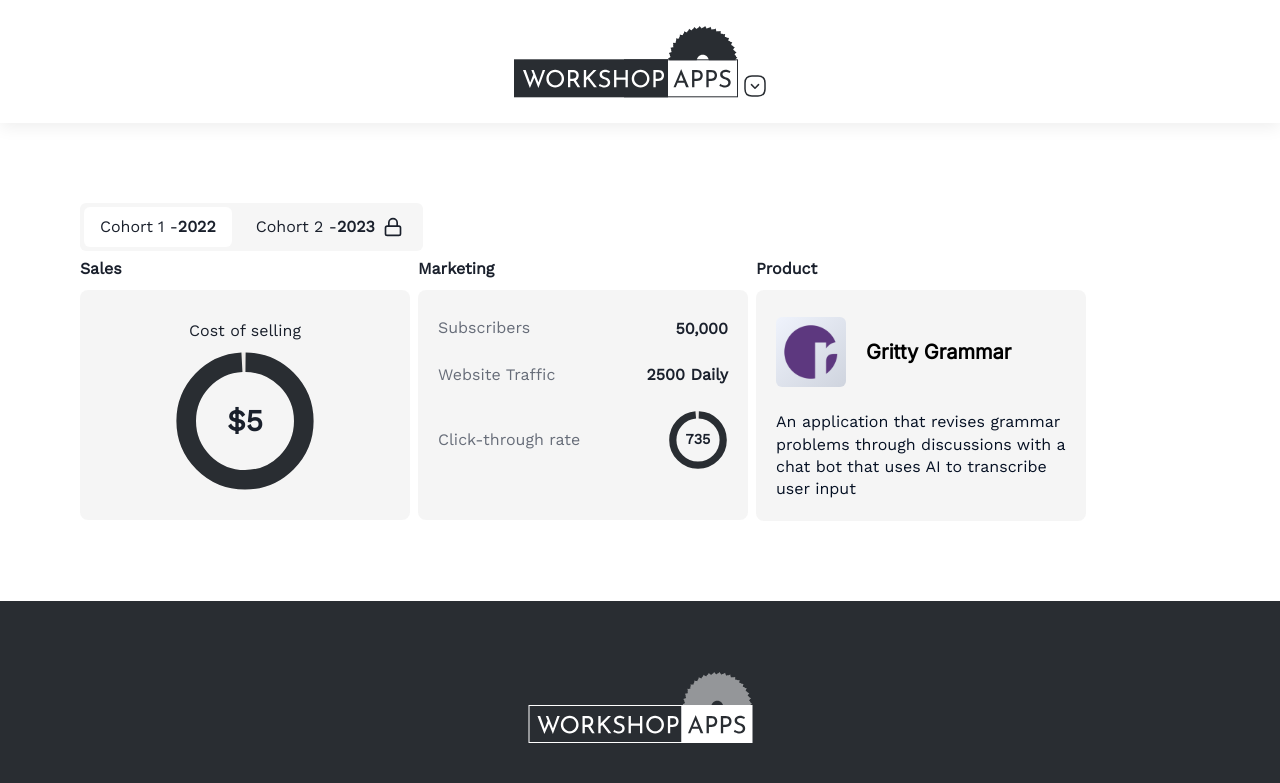
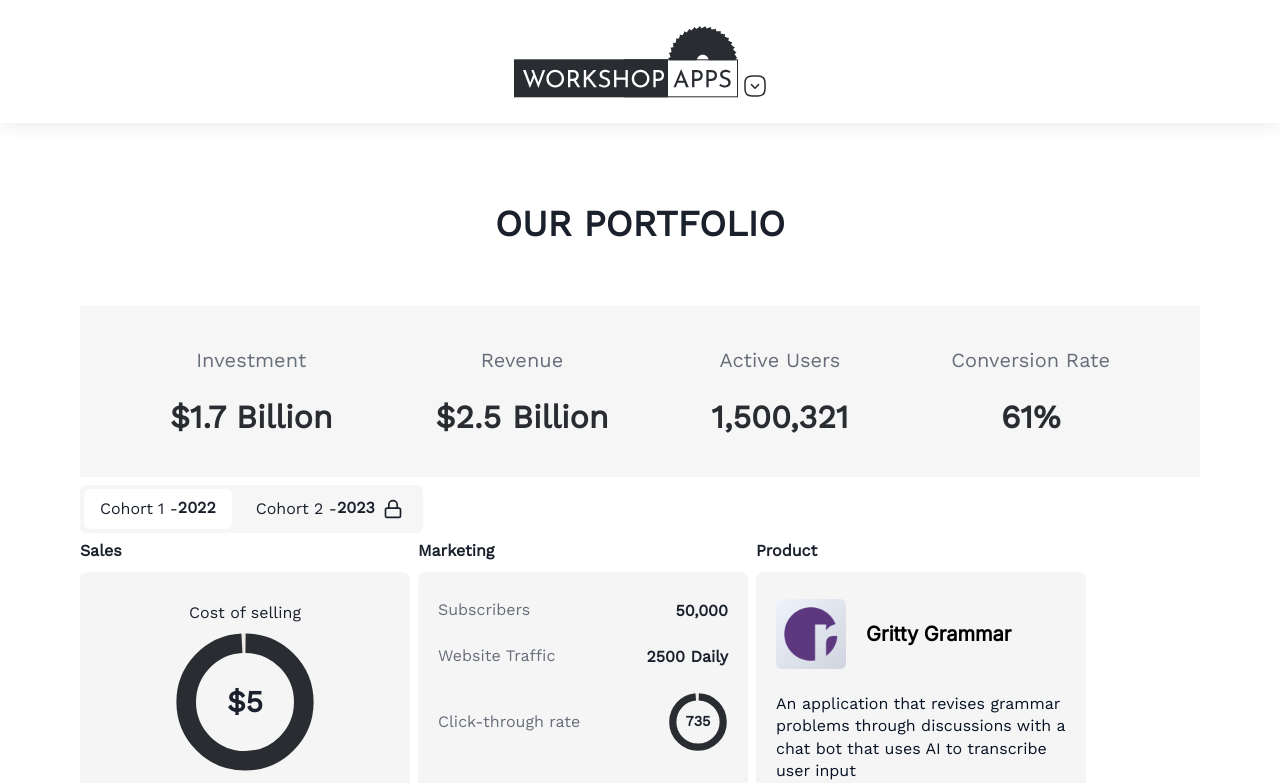
Before and after one commit to workshopapps/workshopapps-portfolio, a Next.js app in the folder frontend/: page /dashboard in a window 1280 px wide. Shown: the top 783 px of the page. Built offline with nearby package versions, Linux system fonts and the light colour scheme.

Commit message:
chore: finished the header section

```diff
--- a/frontend/components/dashboard-header/index.jsx
+++ b/frontend/components/dashboard-header/index.jsx
@@ -1,5 +1,5 @@
 import React from "react";
-import { Stack, Text, HStack } from "@chakra-ui/react";
+import { Stack, Text, HStack, Heading } from "@chakra-ui/react";
 
 const sections = [
   { field: "Investment", value: "$1.7 Billion" },
@@ -8,7 +8,7 @@ const sections = [
   { field: "Conversion Rate", value: "61%" },
 ];
 
-const Section = ({ field = "investment" }) => (
+const Section = ({ field, value }) => (
   <Stack spacing={6} textAlign="center">
     <Text color="text.200" fontSize="20px">
       {field}
@@ -21,10 +21,17 @@ const Section = ({ field = "investment" }) => (
 
 function DashboardHeader() {
   return (
-    <Stack py={10} px="90px" bg="brand.200">
-      DashboardHeader
+    <Stack w="full" textAlign="center" spacing="60px">
+      <Heading>OUR PORTFOLIO</Heading>
+      <Stack py={10} px="90px" bg="brand.200">
+        <HStack w="full" justifyContent="space-between" rounded="6">
+          {sections.map((item) => (
+            <Section key={item.field} {...item} />
+          ))}
+        </HStack>
+      </Stack>
     </Stack>
   );
 }
 
-export default DashboardHedaader;
+export default DashboardHeader;
--- a/frontend/pages/dashboard.jsx
+++ b/frontend/pages/dashboard.jsx
@@ -4,6 +4,7 @@ import MarketingCard from "../components/marketing-card";
 import { Stack, HStack } from "@chakra-ui/react";
 import ProductCard from "../components/product-card";
 import CohortToggler from "../components/cohort-toggler";
+import DashboardHedaader from "../components/dashboard-header";
 
 export default function Dashboard() {
   return (
@@ -13,6 +14,7 @@ export default function Dashboard() {
         <link rel="icon" href="/favicon.ico" />
       </Head>
       <Stack p={20}>
+        <DashboardHedaader />
         <CohortToggler />
         <HStack>
           <SalesCard />
```
